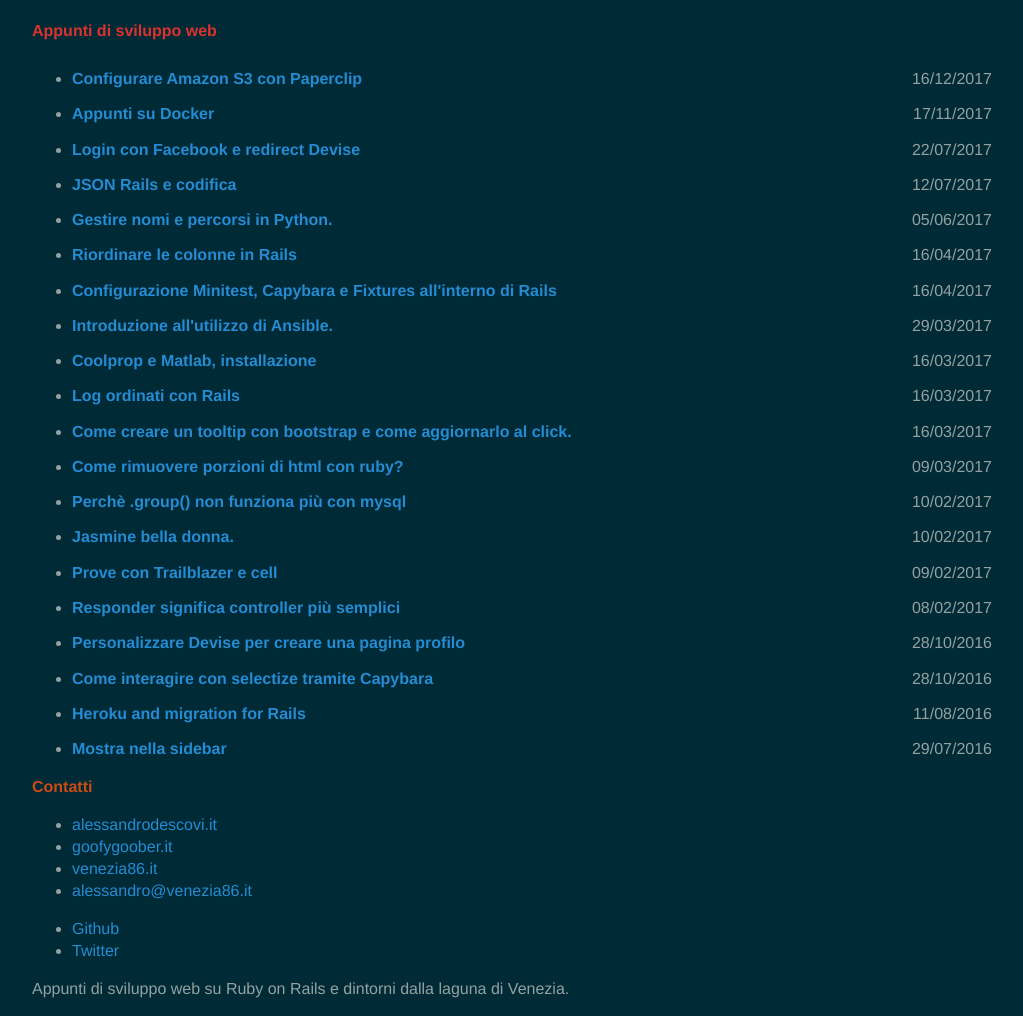
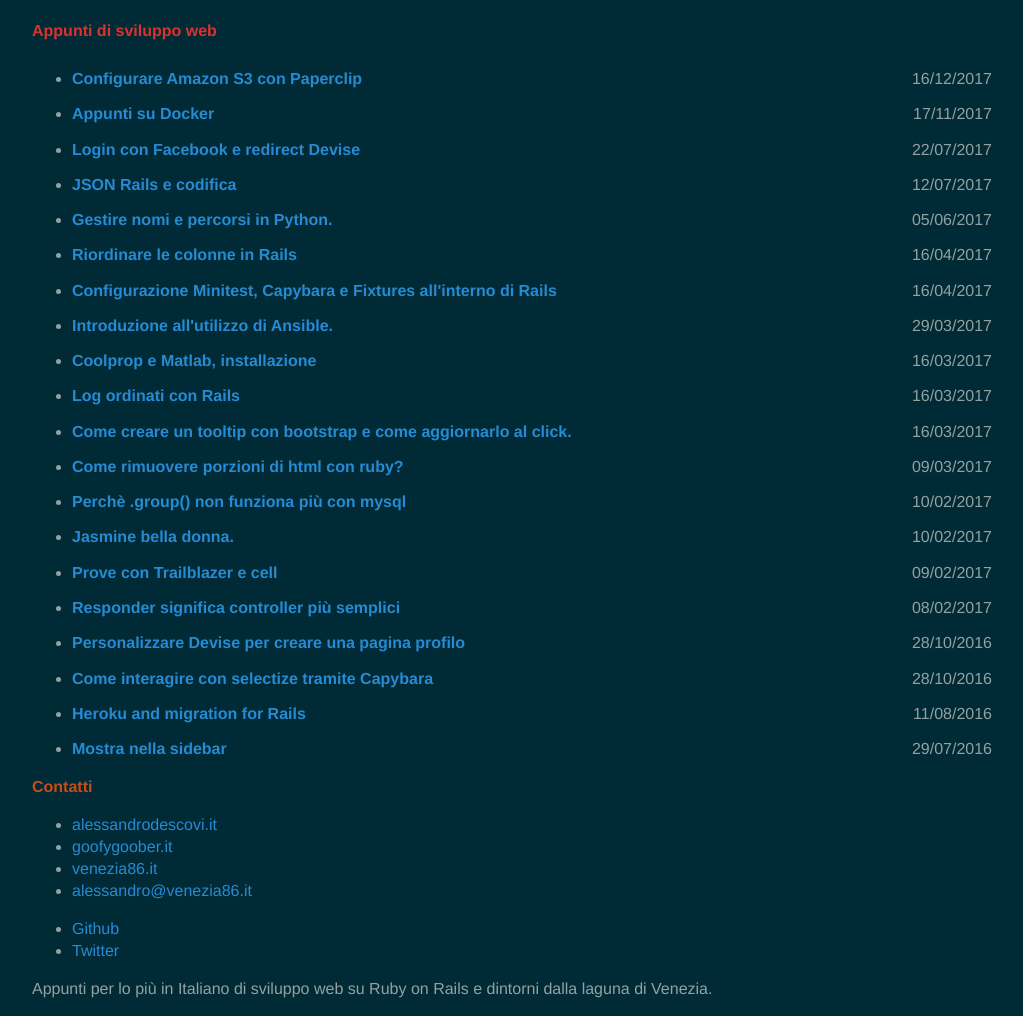
Before and after one commit to descovi/simonini.github.io, a Jekyll site: the page built from index.html, in a window 1280 px wide. Shown: the whole page, without its empty margins (128-1151 px from the left). Built offline with Jekyll 4.4.1, drawn with Linux system fonts in a browser that asks for light colours.

Commit message:
aggiunto il riferimento all'italiano

```diff
--- a/_config.yml
+++ b/_config.yml
@@ -9,7 +9,7 @@
 title: Appunti di sviluppo web
 email: alessandro@venezia86.it
 description: > # this means to ignore newlines until "baseurl:"
-  Appunti di sviluppo web su Ruby on Rails e dintorni dalla laguna di Venezia.
+  Appunti per lo più in Italiano di sviluppo web su Ruby on Rails e dintorni dalla laguna di Venezia.
 #baseurl: "/articles" # the subpath of your site, e.g. /blog
 url: "https://simonini.github.io" # the base hostname & protocol for your site
 twitter_username: simonini
```
